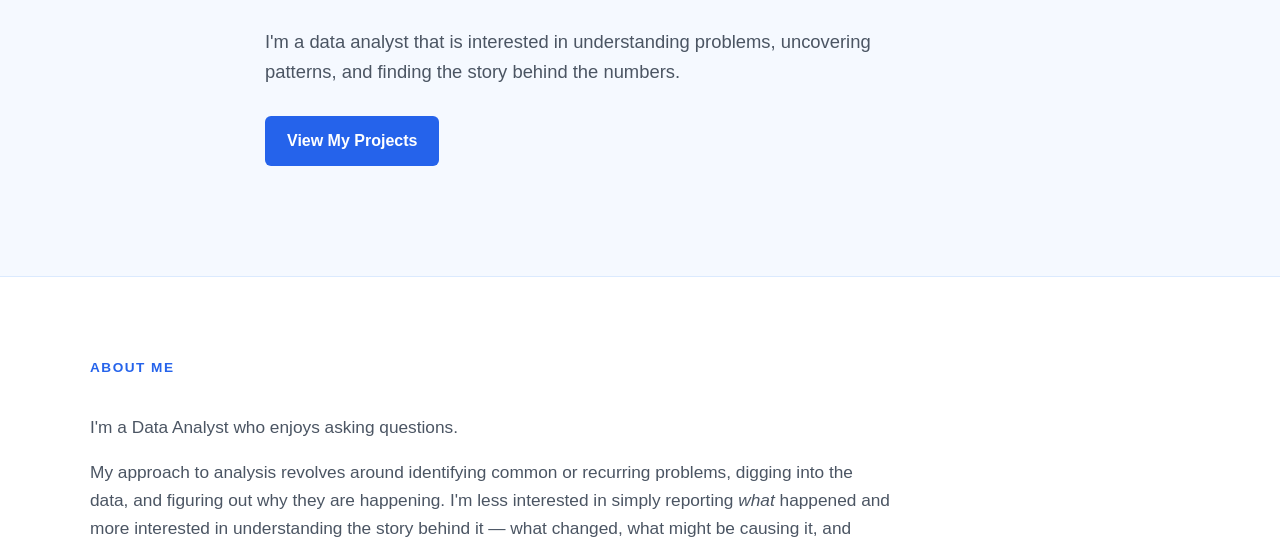
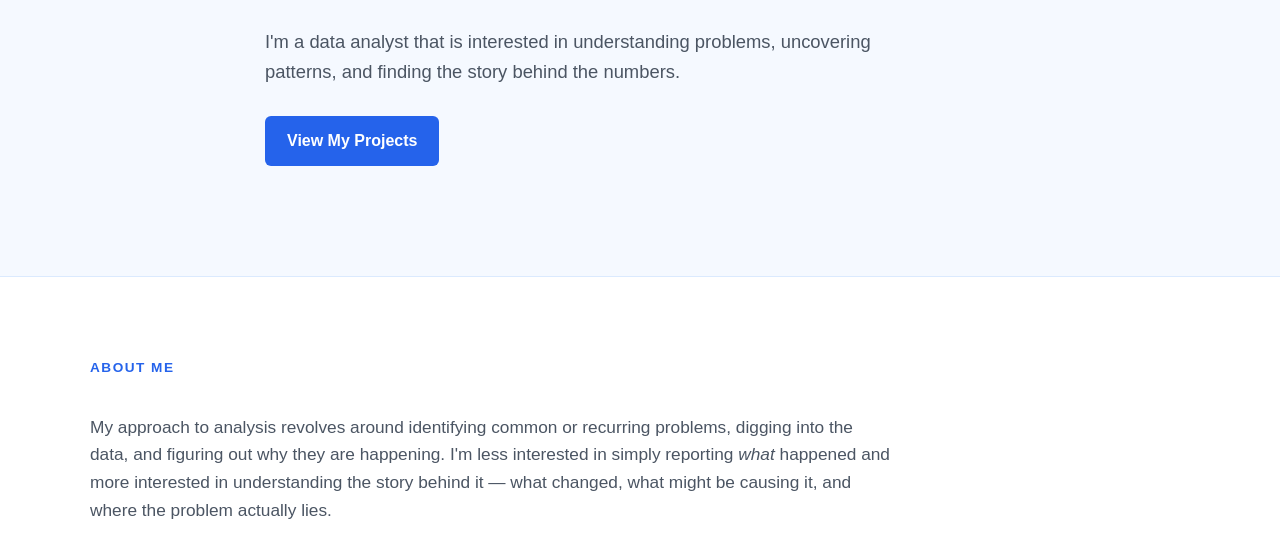
Before and after one commit to Lagoju/Lagoju.github.io, a plain HTML site: page index.html in a window 1280 px wide. Shown: the part 249-788 px from the top of the page. Drawn offline with Linux system fonts and the light colour scheme.

Commit message:
Update index.html

```diff
--- a/index.html
+++ b/index.html
@@ -65,9 +65,6 @@
 
             <div class="about-content" style="font-size: 1.08rem;">
 
-                <p>
-                    I'm a Data Analyst who enjoys asking questions.
-                </p>
 
                 <p>
                     My approach to analysis revolves around identifying common
```
